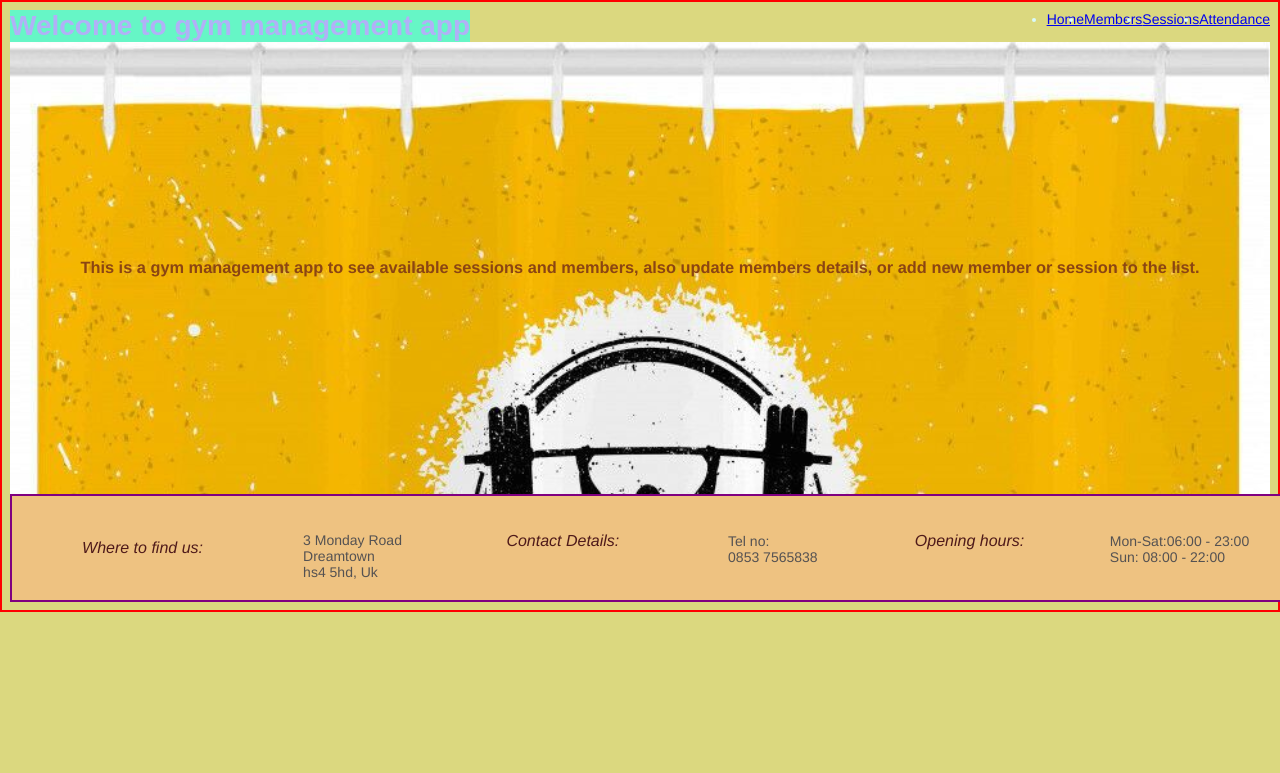
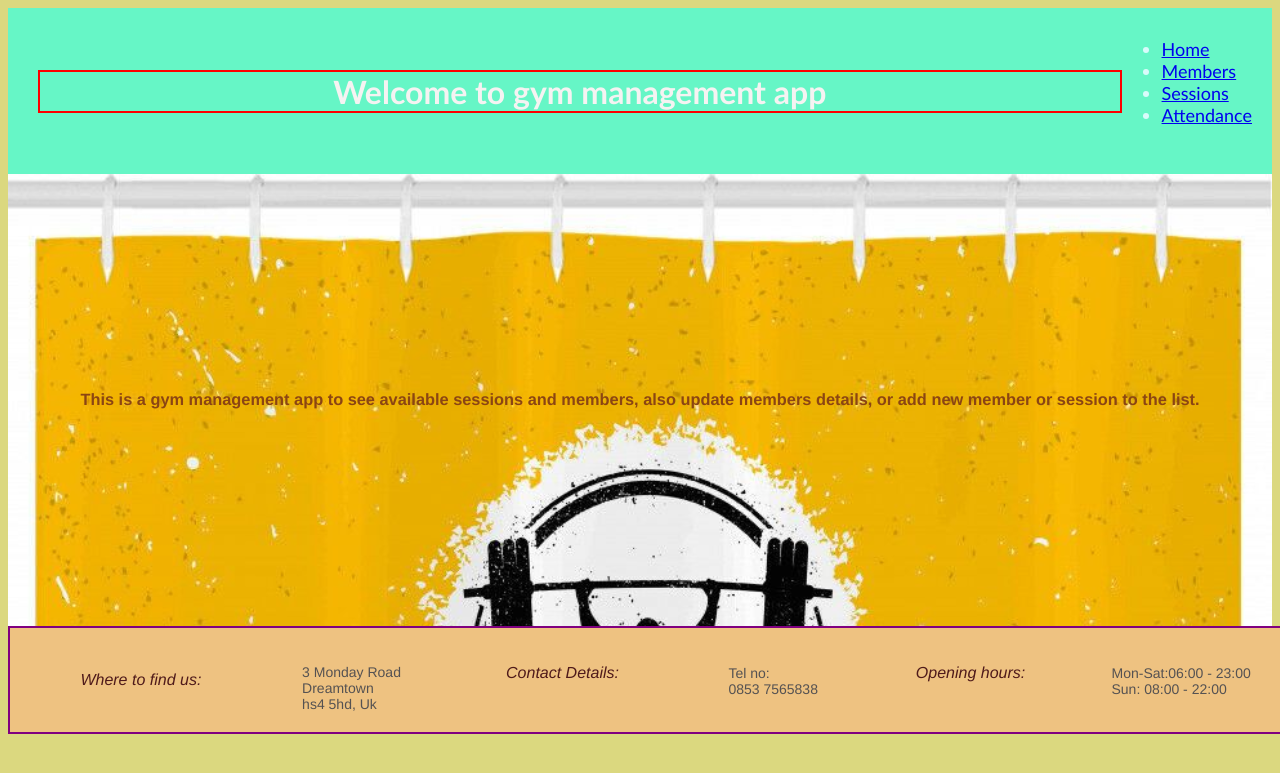
Before and after one commit to GINTARE07/Python-Project-The-Gym, a Flask app: page / in a window 1280 px wide. Shown: the top 773 px of the page. Run offline with Flask 2, Linux system fonts and the light colour scheme.

Commit message:
css for homepage done

```diff
--- a/static/style.css
+++ b/static/style.css
@@ -5,7 +5,7 @@ body{
     background-color: rgb(219, 216, 127);
     margin: 0px;
     padding: 8px;
-    border: solid red 2px;
+
 
 
 }
@@ -31,18 +31,38 @@ body{
     }
 }
 #logo {
-    margin: 0;
-    color: rgb(177, 177, 247);
-    font-family: Raleway, sans-serif;
-    font-size:  28px;
-    background-color: rgb(102, 246, 198);
-    text-align: center;
+    display: flex;
+    flex: 1;
+    margin-left: 30px;
+    justify-content: center;
+    font-size:  32px;
+    color: rgb(245, 243, 242);
+    border: solid, red, 2px;
 }
+
+
 
 #homepage {
     text-align: center;
     font-size: 16;
     color:saddlebrown;
+}
+
+.header{
+
+    padding-top: 30px;
+    margin:0%;
+    padding-bottom: 30px;
+    font-family:'Trebuchet MS', 'Lucida Sans Unicode', sans-serif;
+    background-color: rgb(102, 246, 198);
+}
+
+#links{
+    display:flex;
+    font-size: 18px;
+    flex-direction: column;
+    padding-right: 20px;
+
 }
 
 .wrapper{
--- a/templates/base.html
+++ b/templates/base.html
@@ -17,7 +17,7 @@
                 <h1 id="logo">
                     Welcome to gym management app
                 </h1>
-                <ul>
+                <ul id="links">
                     <li>
                         <a href="/">Home</a>
                     </li>
```
